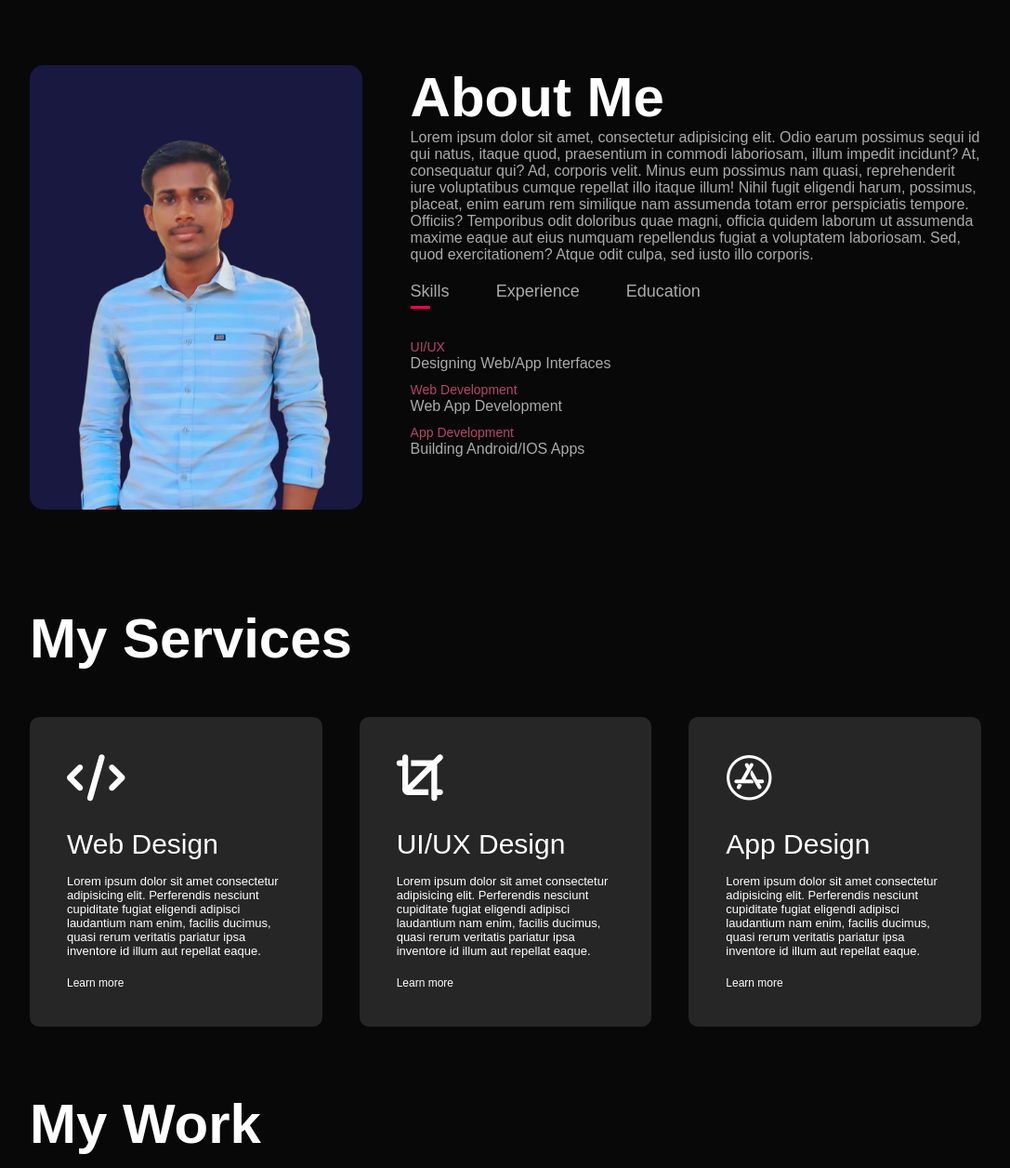
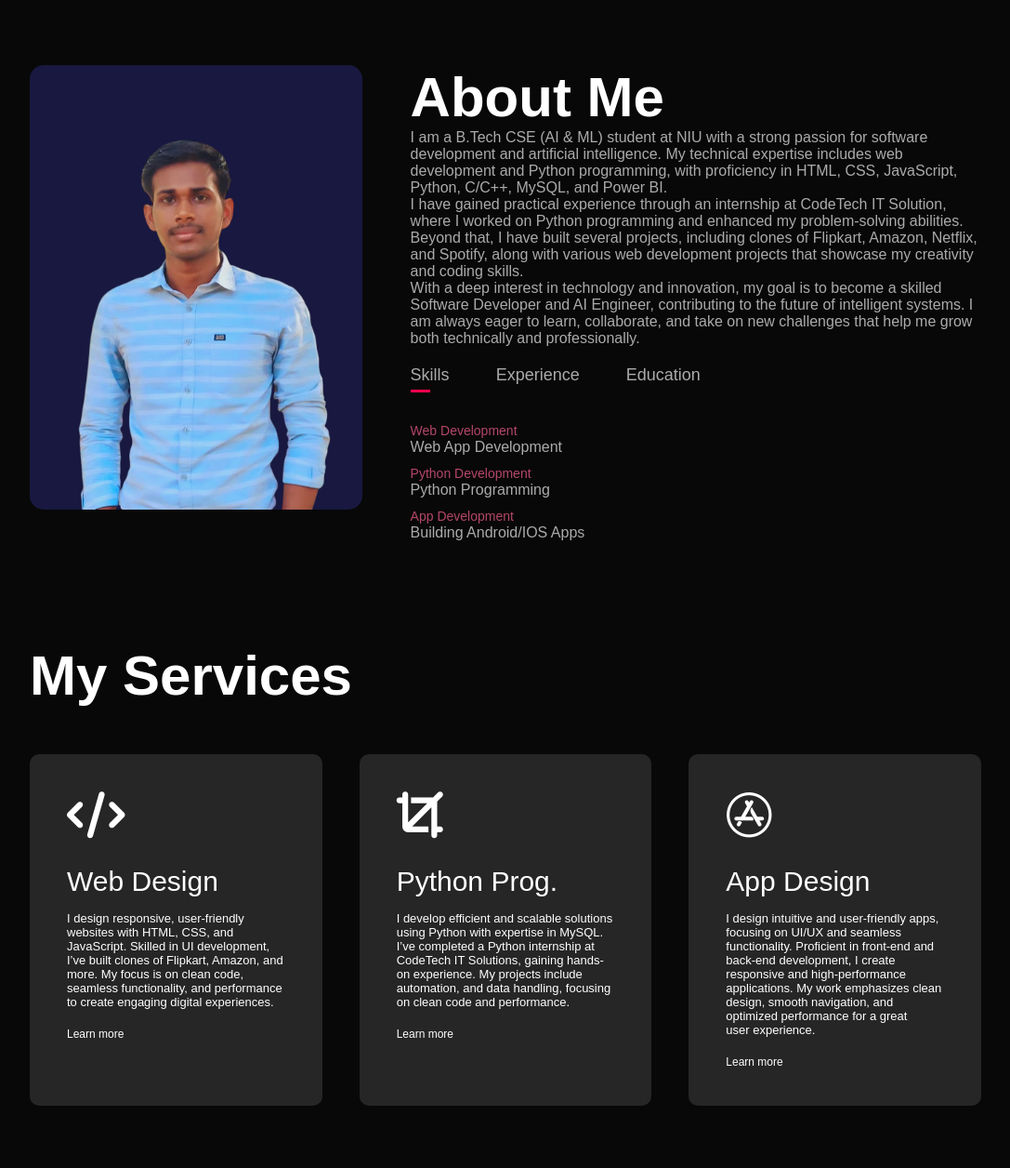
Before and after one commit to Yogesh-Ydv/My-Portfolio-Web, a plain HTML site: page index.html in a window 1280 px wide. Shown: the part 820-2076 px from the top of the page at 93% size, without its empty margins (96-1183 px from the left). Drawn offline with Linux system fonts and the light colour scheme.

Commit message:
index.html

```diff
--- a/index.html
+++ b/index.html
@@ -25,7 +25,7 @@
                 <i class="fa-solid fa-bars" onclick="openmenu()"></i>
             </nav>
             <div class="header-text">
-                <p>UI/UX Designer</p>
+                <p>Software Developer</p>
                 <h1>Hi, I'm <span>Yogesh</span> <br>Yadav from India</h1>
             </div>
         </div>
@@ -39,15 +39,20 @@
                 </div>
                 <div class="about-col-2">
                     <h1 class="sub-title">About Me</h1>
-                    <p>Lorem ipsum dolor sit amet, consectetur adipisicing elit. Odio earum possimus sequi id qui natus,
-                        itaque quod, praesentium in commodi laboriosam, illum impedit incidunt? At, consequatur qui? Ad,
-                        corporis velit.
-                        Minus eum possimus nam quasi, reprehenderit iure voluptatibus cumque repellat illo itaque illum!
-                        Nihil fugit eligendi harum, possimus, placeat, enim earum rem similique nam assumenda totam
-                        error perspiciatis tempore. Officiis?
-                        Temporibus odit doloribus quae magni, officia quidem laborum ut assumenda maxime eaque aut eius
-                        numquam repellendus fugiat a voluptatem laboriosam. Sed, quod exercitationem? Atque odit culpa,
-                        sed iusto illo corporis.</p>
+                    <p>I am a B.Tech CSE (AI & ML) student at NIU with a strong passion for software development and
+                        artificial intelligence. My technical expertise includes web development and Python programming,
+                        with proficiency in HTML, CSS, JavaScript, Python, C/C++, MySQL, and Power BI.
+
+                        <br>I have gained practical experience through an internship at CodeTech IT Solution, where I
+                        worked on Python programming and enhanced my problem-solving abilities. Beyond that, I have
+                        built several projects, including clones of Flipkart, Amazon, Netflix, and Spotify, along with
+                        various web development projects that showcase my creativity and coding skills.
+
+                        <br>With a deep interest in technology and innovation, my goal is to become a skilled Software
+                        Developer and AI Engineer, contributing to the future of intelligent systems. I am always eager
+                        to learn, collaborate, and take on new challenges that help me grow both technically
+                        and professionally.
+                    </p>
                     <div class="tab-titles">
                         <p class="tab-links active-link" onclick="opentab('skills')">Skills</p>
                         <p class="tab-links" onclick="opentab('experience')">Experience</p>
@@ -55,23 +60,23 @@
                     </div>
                     <div class="tab-contents active-tab" id="skills">
                         <ul>
-                            <li><span>UI/UX</span><br>Designing Web/App Interfaces</li>
                             <li><span>Web Development</span><br>Web App Development</li>
+                            <li><span>Python Development</span><br>Python Programming</li>
                             <li><span>App Development</span><br>Building Android/IOS Apps</li>
                         </ul>
                     </div>
                     <div class="tab-contents" id="experience">
                         <ul>
-                            <li><span>2021-Current</span><br>UI/UX Design Training at ET Institute</li>
-                            <li><span>2019-2021</span><br>Team lead at StarApp LLC.</li>
-                            <li><span>2016-2017</span><br>Internship at ekart eCommerce.</li>
+                            <li><span>2025-Current</span><br>Web Developer at Oasis Infobyte</li>
+                            <li><span>2024-2025</span><br>Python Programmer at CodeTech IT Solutions.</li>
+                            <!-- <li><span>2016-2017</span><br>Internship at ekart eCommerce.</li> -->
                         </ul>
                     </div>
                     <div class="tab-contents" id="education">
                         <ul>
-                            <li><span>2016</span><br>UI/UX Design Training at ET Institute</li>
-                            <li><span>2016</span><br>M.Tech from MIT Banglore</li>
-                            <li><span>2014</span><br>B.Tech from NIU Noida</li>
+                            <li><span>2023-2027</span><br>B.Tech. CSE (AI&ML) from NIU Greater Noida</li>
+                            <li><span>2021-2023</span><br>10+2(CBSE) from Nagaji S.V. Mandir Rasra</li>
+                            <!-- <li><span>2016</span><br>M.Tech from MIT Banglore</li> -->
                         </ul>
                     </div>
                 </div>
@@ -86,25 +91,27 @@
                 <div>
                     <i class="fa-solid fa-code"></i>
                     <h2>Web Design</h2>
-                    <p>Lorem ipsum dolor sit amet consectetur adipisicing elit. Perferendis nesciunt cupiditate fugiat
-                        eligendi adipisci laudantium nam enim, facilis ducimus, quasi rerum veritatis pariatur ipsa
-                        inventore id illum aut repellat eaque.</p>
+                    <p>I design responsive, user-friendly websites with HTML, CSS, and JavaScript. Skilled in UI
+                        development, I’ve built clones of Flipkart, Amazon, and more. My focus is on clean code,
+                        seamless functionality, and performance to create engaging digital experiences.</p>
                     <a href="#">Learn more</a>
                 </div>
                 <div>
                     <i class="fa-solid fa-crop"></i>
-                    <h2>UI/UX Design</h2>
-                    <p>Lorem ipsum dolor sit amet consectetur adipisicing elit. Perferendis nesciunt cupiditate fugiat
-                        eligendi adipisci laudantium nam enim, facilis ducimus, quasi rerum veritatis pariatur ipsa
-                        inventore id illum aut repellat eaque.</p>
+                    <h2>Python Prog.</h2>
+                    <p>I develop efficient and scalable solutions using Python with expertise in MySQL.
+                        I’ve completed a Python internship at CodeTech IT Solutions, gaining hands-on experience. My
+                        projects include automation, and data handling, focusing on clean code
+                        and performance.</p>
                     <a href="#">Learn more</a>
                 </div>
                 <div>
                     <i class="fa-brands fa-app-store"></i>
                     <h2>App Design</h2>
-                    <p>Lorem ipsum dolor sit amet consectetur adipisicing elit. Perferendis nesciunt cupiditate fugiat
-                        eligendi adipisci laudantium nam enim, facilis ducimus, quasi rerum veritatis pariatur ipsa
-                        inventore id illum aut repellat eaque.</p>
+                    <p>I design intuitive and user-friendly apps, focusing on UI/UX and seamless functionality.
+                        Proficient in front-end and back-end development, I create responsive and high-performance
+                        applications. My work emphasizes clean design, smooth navigation, and optimized performance for
+                        a great user experience.</p>
                     <a href="#">Learn more</a>
                 </div>
             </div>
@@ -127,7 +134,7 @@
                     <img src="images/work-2.png" alt="work-2">
                     <div class="layer">
                         <h3>Music App</h3>
-                        <p>The app connects to the talented people around the world. Download it from play store.</p>
+                        <p>The app connects to incredible sounds around the world.</p>
                         <a href="#"><i class="fa-solid fa-link"></i></a>
                     </div>
                 </div>
@@ -135,7 +142,7 @@
                     <img src="images/work-3.png" alt="work-3">
                     <div class="layer">
                         <h3>Online Shopping App</h3>
-                        <p>The app connects to the talented people around the world. Download it from play store.</p>
+                        <p>The app connects to the asthetic looks around the world.</p>
                         <a href="#"><i class="fa-solid fa-link"></i></a>
                     </div>
                 </div>
@@ -216,9 +223,9 @@
             fetch(scriptURL, { method: 'POST', body: new FormData(form) })
                 .then(response => {
                     msg.innerHTML = "Message Sent Successfully!";
-                    setTimeout(function(){
+                    setTimeout(function () {
                         msg.innerHTML = "";
-                    },5000)
+                    }, 5000)
                     form.reset()
                 })
                 .catch(error => console.error('Error!', error.message))
```
